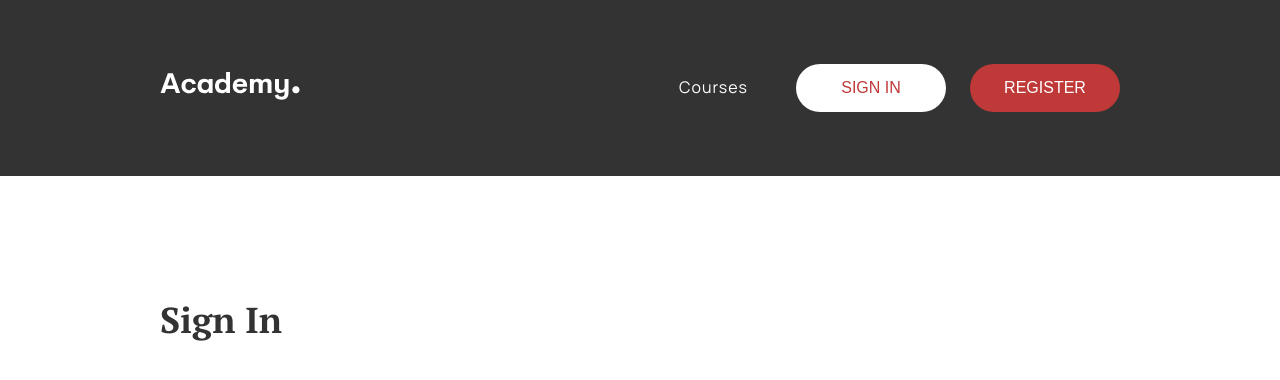
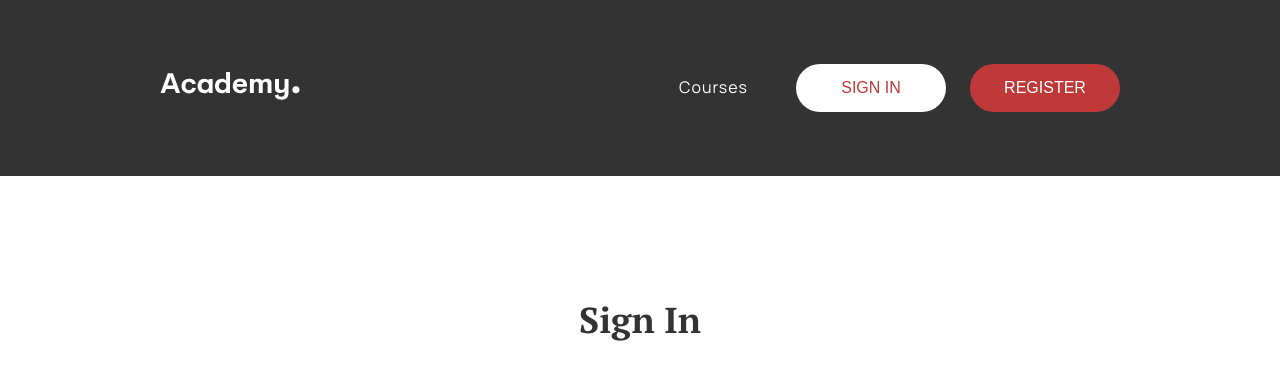
Before and after one commit to adurcevic/Speck-project, a React (Create React App) app: page /sign-in in a window 1280 px wide. Shown: the top 380 px of the page. Built offline with nearby package versions, Linux system fonts and the light colour scheme.

Commit message:
Added prop for centering Section Heading

```diff
--- a/src/components/Section/Section.js
+++ b/src/components/Section/Section.js
@@ -21,6 +21,7 @@ const Section = ({
   children,
   isTestimonial,
   isMainTitle = false,
+  isCentered = false,
   isSearchBarVisible = false,
   disabled,
   placeholder,
@@ -33,7 +34,11 @@ const Section = ({
         {actionText && <ActionText>{actionText}</ActionText>}
         {isHeadingVisible && (
           <Heading>
-            {title && { isMainTitle } ? <H1>{title}</H1> : <H2>{title}</H2>}
+            {title && { isMainTitle } ? (
+              <H1 isCentered={isCentered}>{title}</H1>
+            ) : (
+              <H2 isCentered={isCentered}>{title}</H2>
+            )}
             {isSearchBarVisible && (
               <SearchBar disabled={disabled} placeholder={placeholder} />
             )}
@@ -42,7 +47,6 @@ const Section = ({
                 onClick={() => navigate(path)}
                 isHeading={true}
                 isOutline={true}
-
               >
                 {buttonText}
               </Button>
```
